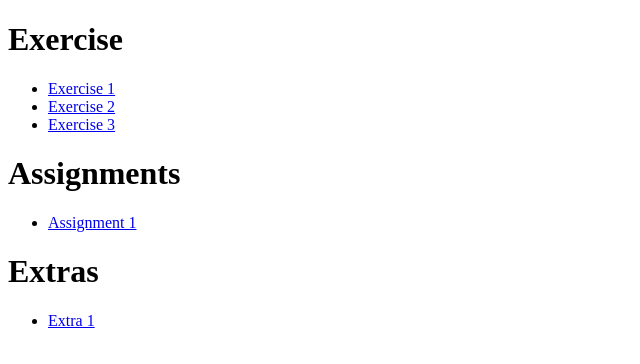
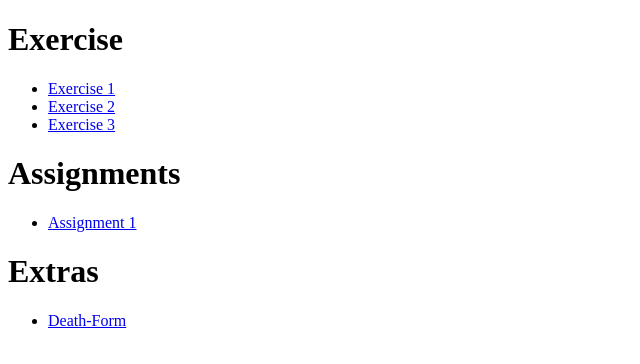
Before and after one commit to ChilliRoger/web-technologies, a plain HTML site: page index.html in a window 1280 px wide. Shown: the full height of the page, 0-640 px from the left. Drawn offline with Linux system fonts and the light colour scheme.

Commit message:
Rename 'Extra 1' link to 'Death-Form'

```diff
--- a/index.html
+++ b/index.html
@@ -18,7 +18,7 @@
   </ul>
   <h1>Extras</h1>
   <ul>
-    <li><a href="./extras/death-form.html">Extra 1</a></li>
+    <li><a href="./extras/death-form.html">Death-Form</a></li>
   </ul>
 </body>
 </html>
```
